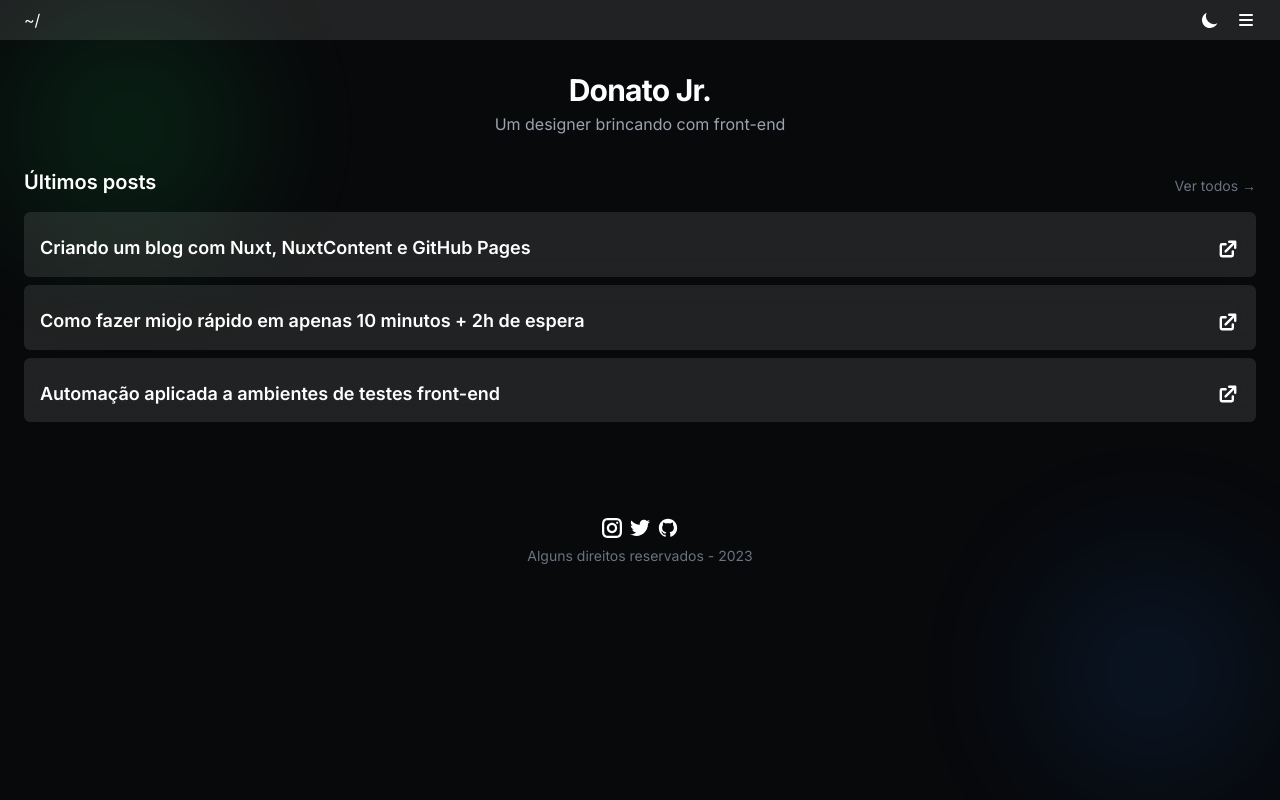
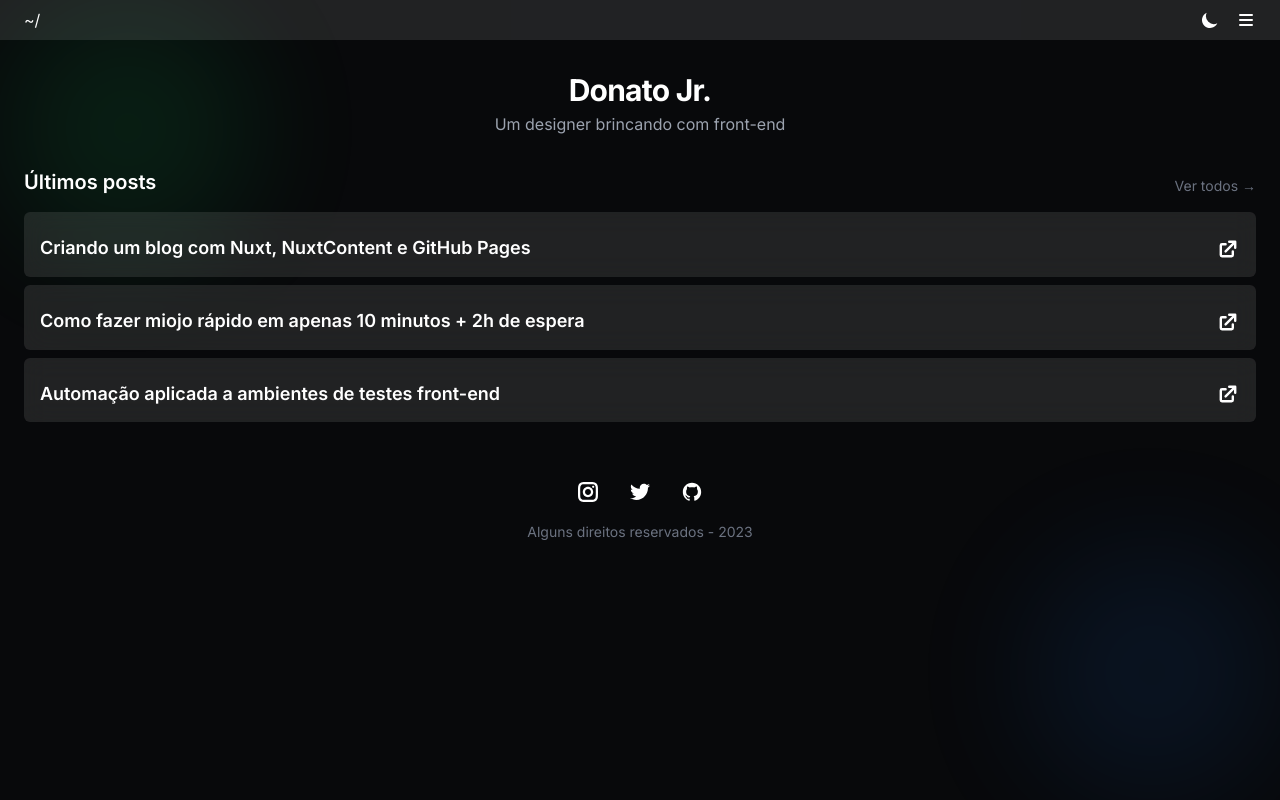
Before and after one commit to odonatojunior/odonatojunior.dev, a Next.js app: page / in a window 1280 px wide. Built offline with nearby package versions, Linux system fonts and the light colour scheme.

Commit message:
feat(Footer): update footer info

```diff
--- a/src/components/Footer.tsx
+++ b/src/components/Footer.tsx
@@ -1,18 +1,32 @@
 import Link from 'next/link'
 import { GrInstagram, GrTwitter, GrGithub } from 'react-icons/gr'
+
+export const SOCIAL_MEDIA_USER = 'odonatojunior'
 
 export default function Footer() {
   const date = new Date().getFullYear()
   return (
-    <footer className='relative z-20 mt-24 flex flex-col items-center justify-center gap-2'>
+    <footer className='container relative z-30 mx-auto mt-12 mb-8 flex flex-col items-center justify-center gap-2'>
       <div className='flex gap-2'>
-        <Link href='#'>
+        <Link
+          href={`https://instagram.com/${SOCIAL_MEDIA_USER}`}
+          target='_blank'
+          className='rounded-full p-3 hover:bg-white/10'
+        >
           <GrInstagram className='h-5 w-5 fill-white' />
         </Link>
-        <Link href='#'>
+        <Link
+          href={`https://twitter.com/${SOCIAL_MEDIA_USER}`}
+          target='_blank'
+          className='rounded-full p-3 hover:bg-white/10'
+        >
           <GrTwitter className='h-5 w-5 fill-white' />
         </Link>
-        <Link href='#'>
+        <Link
+          href={`https://github.com/${SOCIAL_MEDIA_USER}`}
+          target='_blank'
+          className='rounded-full p-3 hover:bg-white/10'
+        >
           <GrGithub className='h-5 w-5 fill-white' />
         </Link>
       </div>
```
